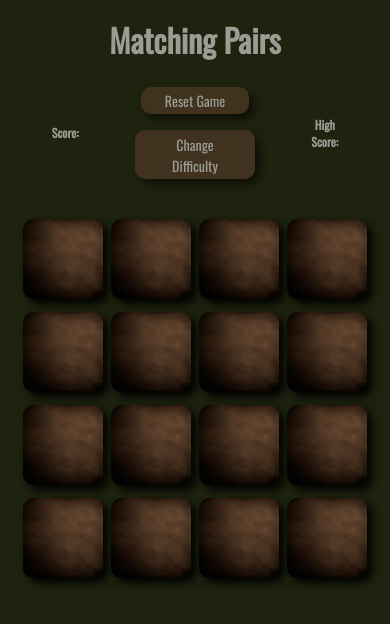
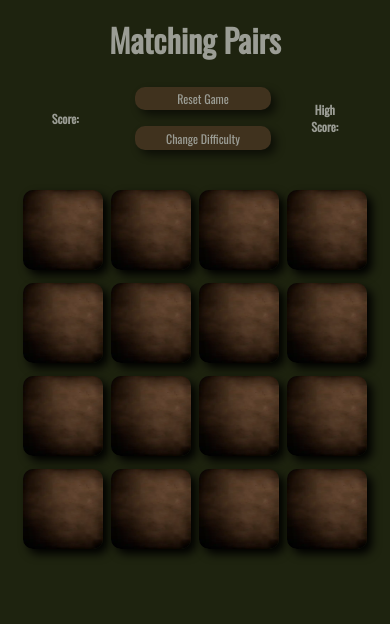
Before and after one commit to gizemnkorkmaz/matching-pairs, a React (Create React App) app: page / in a window 390 px wide. Both pictures are taken after a click on the button "Easy". Shown: the top 624 px of the page. Built offline with nearby package versions, Linux system fonts and the light colour scheme.

Commit message:
Change media queries

```diff
--- a/src/components/Button/Button.jsx
+++ b/src/components/Button/Button.jsx
@@ -13,8 +13,10 @@ const ButtonStyled = styled.button`
   border: none;
   background: #573c29;
   color: #eee;
+
   @media (max-width: 1000px) {
-    font-size: 14px;
+    font-size: 12px;
+    width: 100%;
   }
 `;
 
```
